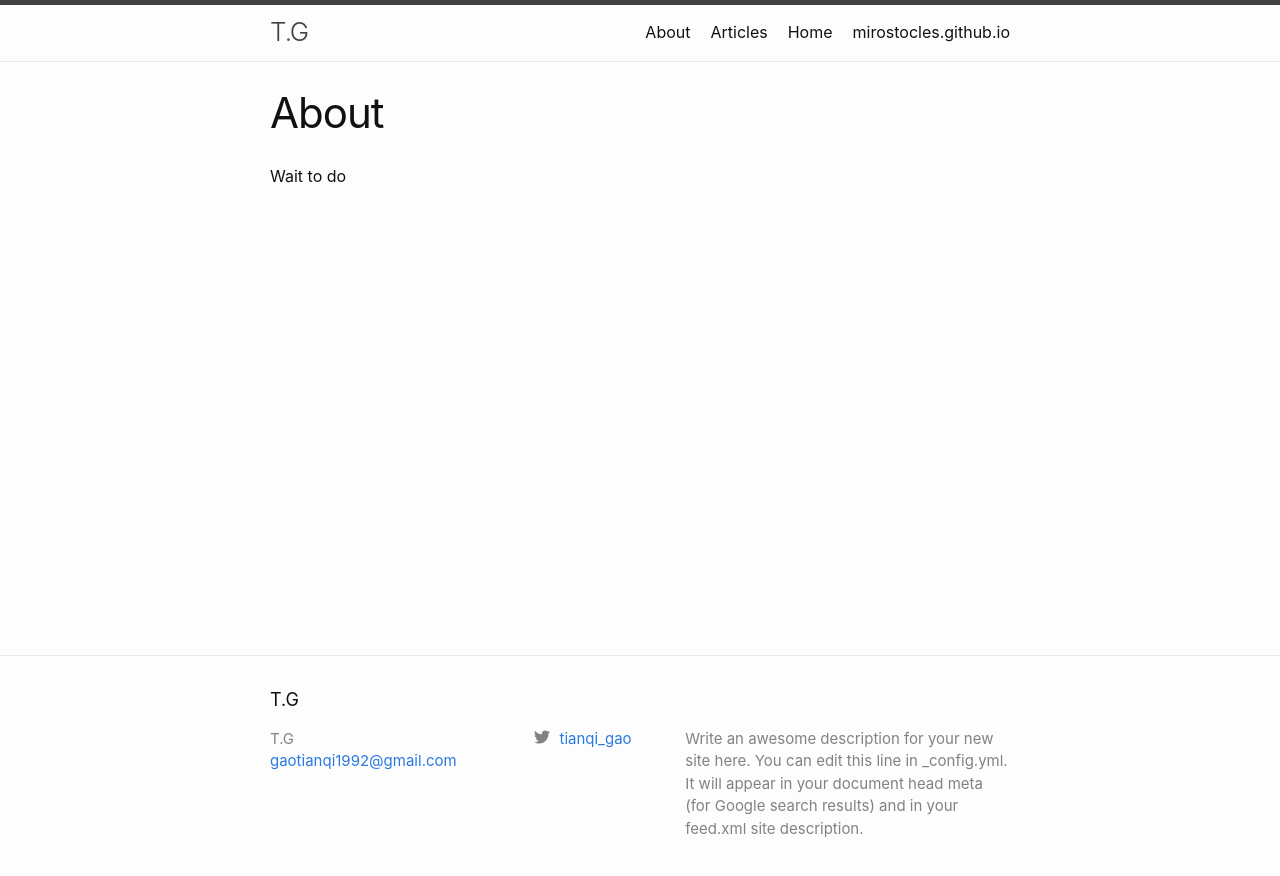
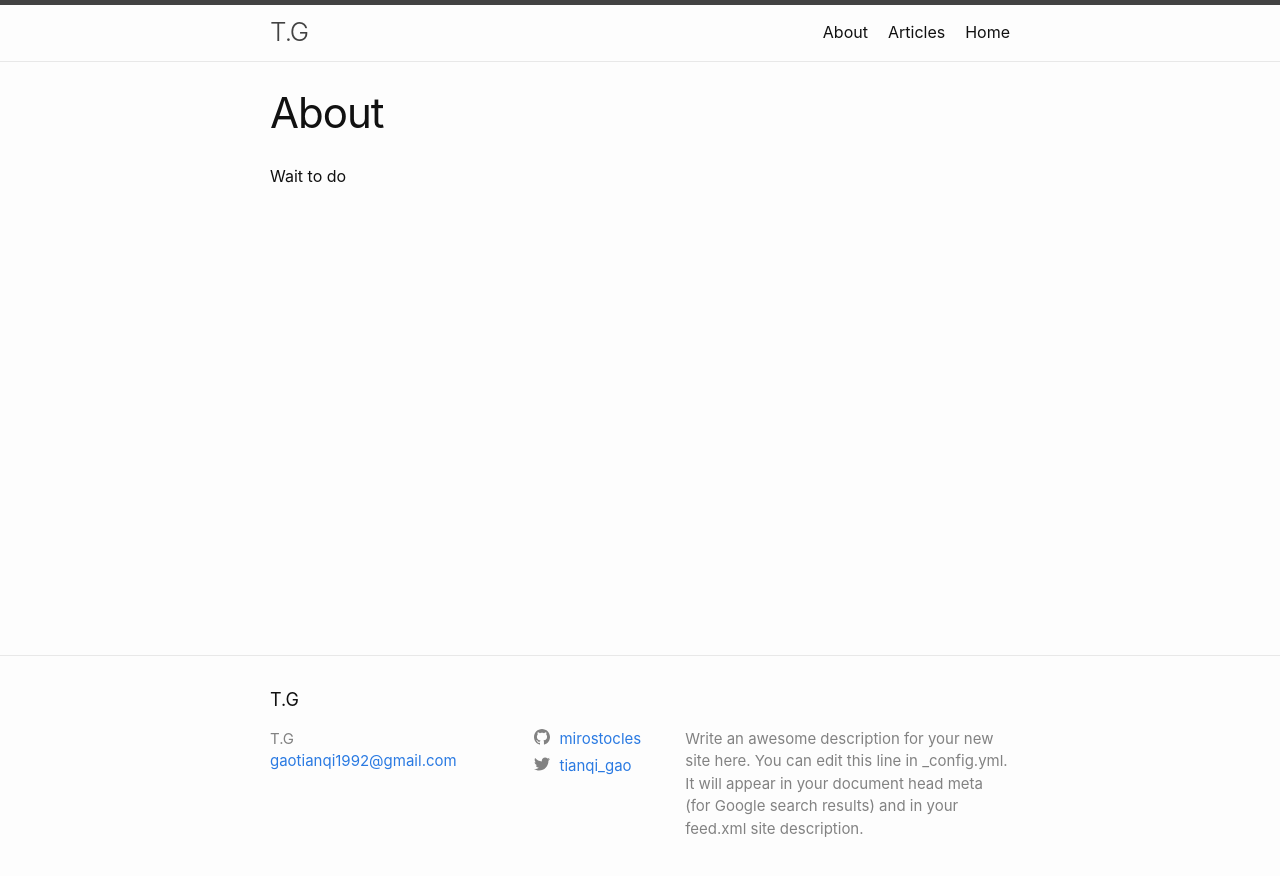
Before and after one commit to Mirostocles/Mirostocles.github.io, a Jekyll site: the page built from about.md, in a window 1280 px wide. Shown: the top 876 px of the page. Built offline with Jekyll 4.4.1, drawn with Linux system fonts in a browser that asks for light colours.

Commit message:
First commit

```diff
--- a/_config.yml
+++ b/_config.yml
@@ -22,7 +22,7 @@
 baseurl: "" # the subpath of your site, e.g. /blog
 url: "" # the base hostname & protocol for your site, e.g. http://example.com
 twitter_username: tianqi_gao
-# github_username: mirostocles
+github_username: mirostocles
 
 # Build settings
 markdown: kramdown
--- a/mirostocles.github.io-master/README.md
+++ /dev/null
@@ -1,2 +0,0 @@
-# mirostocles.github.io
-Personal Blog
```
Also changed, not shown: 1 other file.
